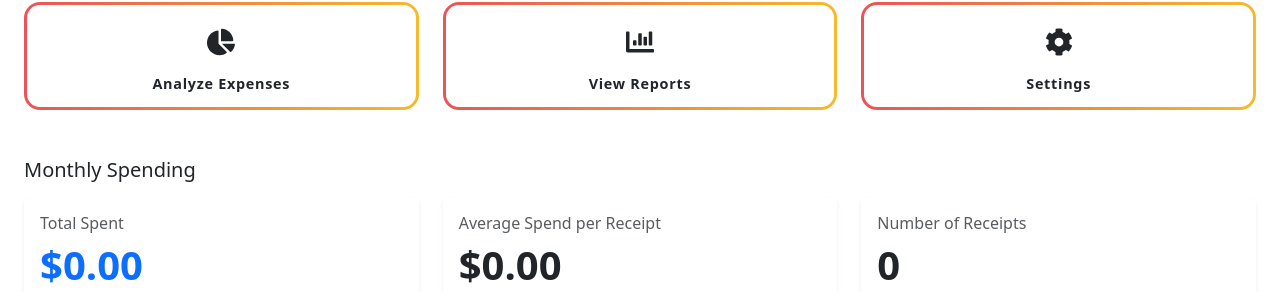
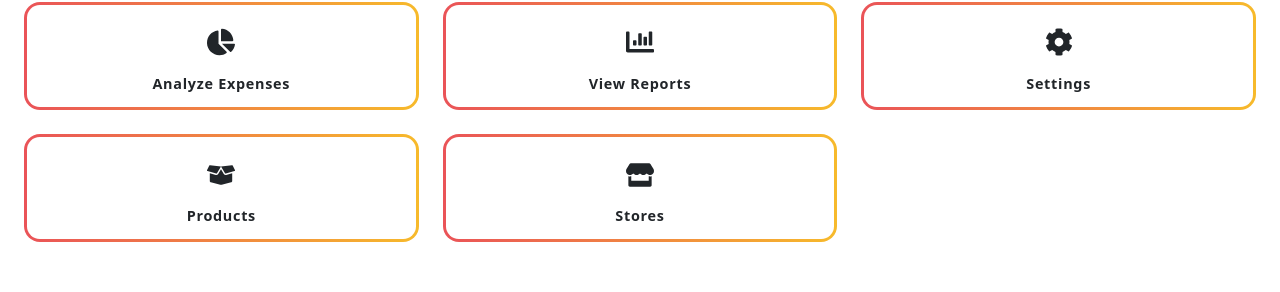
Before and after one commit to Kaoz76/ExpenseTrackerMobil, a React (Vite) app: page / in a window 1280 px wide. Shown: the part 402-694 px from the top of the page. Built offline with nearby package versions, Linux system fonts and the light colour scheme; no server answers.

Commit message:
Update dashboardData.js

```diff
--- a/src/data/dashboardData.js
+++ b/src/data/dashboardData.js
@@ -1,9 +1,11 @@
-import { FaChartPie, FaChartBar, FaCog } from 'react-icons/fa';
+import { FaChartPie, FaChartBar, FaCog, FaBoxOpen, FaStore } from 'react-icons/fa';
 
 export const dashboardData = {
 quickLinks: [
     { id: 1, icon: FaChartPie, title: 'Analyze Expenses', to: '/analyze' },
     { id: 2, icon: FaChartBar, title: 'View Reports', to: '/reports' },
     { id: 3, icon: FaCog, title: 'Settings', to: '/settings' },
+    { id: 4, icon: FaBoxOpen, title: 'Products', to: '/products' },
+    { id: 5, icon: FaStore, title: 'Stores', to: '/stores' },
   ]
 };
```
